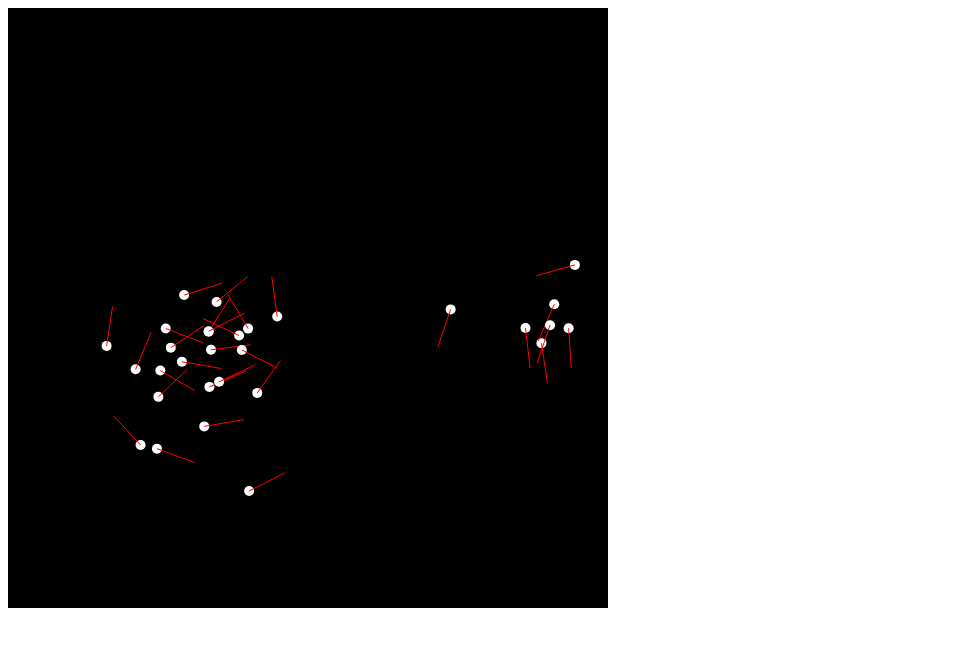
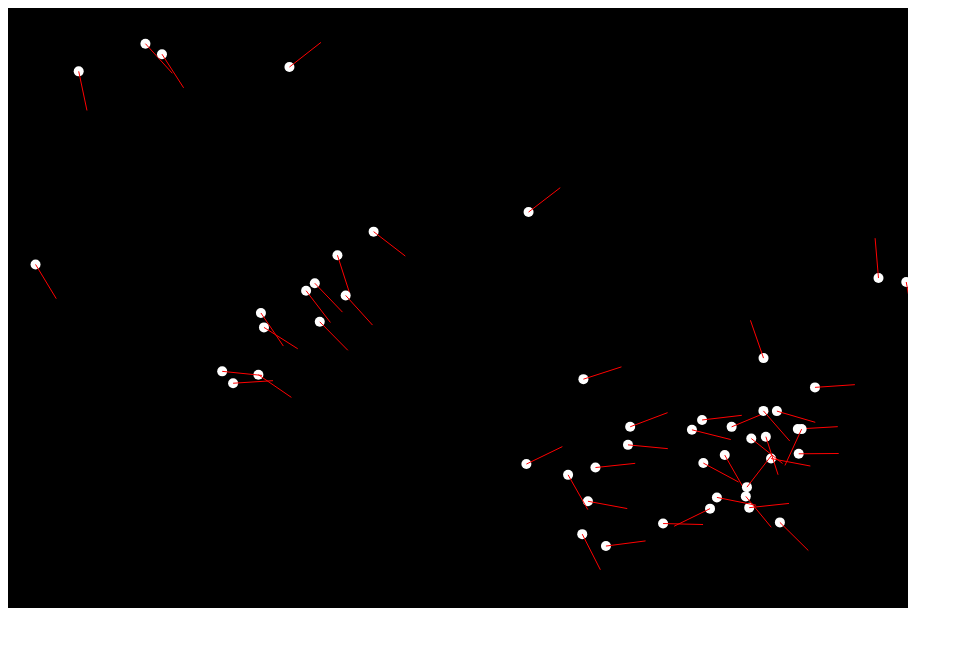
Before and after one commit to TmasGabriel/Boids-js, a plain HTML site: page index.html in a window 1280 px wide. Shown: the whole page, without its empty margins (0-963 px from the left). Drawn offline with Linux system fonts and the light colour scheme.

Commit message:
correct for logic

```diff
--- a/boids.js
+++ b/boids.js
@@ -1,11 +1,11 @@
 // boids.js
-let separationCoef = .0025;
-let alignmentCoef = .0025;
-let cohesionCoef = .00025;
+let separationCoef = .04;
+let alignmentCoef = .02;
+let cohesionCoef = .005;
 
-let seperationRad = 50;
-let cohesionRad = 125;
-let alignmentRad = 125;
+let seperationRad = 40;
+let cohesionRad = 100;
+let alignmentRad = 160;
 
 export class Boid {
     constructor(inputx, inputy) {
@@ -18,7 +18,7 @@ export class Boid {
             y: Math.random() * (2 + 2) - 2
         };
         this.angleRad = Math.atan2(this.vel.y, this.vel.x);
-        this.maxSpeed = 3;
+        this.maxSpeed = 5;
     }
 
     getDist(x, y) {
@@ -40,93 +40,119 @@ export class Boid {
     }
 
     separation(boids) {
-        for (let i = 0; i < boids.length; i++) {
-            for (let j = i + 1; j < boids.length; j++) {
+        for (let otherBoid of boids) {
+            if (otherBoid === this) continue;
             let distComp = {
-                    x: boids[j].pos.x - boids[i].pos.x,
-                    y: boids[j].pos.y - boids[i].pos.y
+                x: otherBoid.pos.x - this.pos.x,
+                y: otherBoid.pos.y - this.pos.y
             };
             let distance = this.getDist(distComp.x, distComp.y);
             if (distance < seperationRad) {
                 let angle = Math.atan2(distComp.y, distComp.x);
-                    boids[i].vel.x -= Math.cos(angle) * separationCoef;
-                    boids[i].vel.y -= Math.sin(angle) * separationCoef;
-                    boids[j].vel.x += Math.cos(angle) * separationCoef;
-                    boids[j].vel.y += Math.sin(angle) * separationCoef;
-                }
+                this.vel.x -= Math.cos(angle) * separationCoef;
+                this.vel.y -= Math.sin(angle) * separationCoef;
+                otherBoid.vel.x += Math.cos(angle) * separationCoef;
+                otherBoid.vel.y += Math.sin(angle) * separationCoef;
             }
         }
     }
 
     alignment(boids) {
-        for (let i = 0; i < boids.length; i++) {
         let totalAngle = 0;
         let numBoids = 0;
-            for (let j = 0; j < boids.length; j++) {
-                if (boids[i] === boids[j]) {
-                    continue;
-                }
-                else {
-                    let distance = this.getDist(boids[j].pos.x - boids[i].pos.x, boids[j].pos.y - boids[i].pos.y);
+        for (let otherBoid of boids) {
+            if (otherBoid === this) continue;
+            let distance = this.getDist(otherBoid.pos.x - this.pos.x, otherBoid.pos.y - this.pos.y);
             if (distance < alignmentRad) {
-                        totalAngle += boids[j].angleRad;
+                totalAngle += otherBoid.angleRad;
                 numBoids += 1;
-                    }
             }
         }
         if (numBoids > 0) {
             let avgAngle = totalAngle / numBoids;
-                boids[i].vel.x += alignmentCoef * Math.cos(avgAngle);
-                boids[i].vel.y += alignmentCoef * Math.sin(avgAngle);
-            }
-        }
-    }
-
-    sneaky(boids) {
-        for (let i = 0; i < boids.length; i++) {
-            if (boids[i].pos.x > 600) {
-                boids[i].pos.x = 0;
-            }
-            if (boids[i].pos.y > 600) {
-                boids[i].pos.y = 0;
-            }
-            if (boids[i].pos.x < 0) {
-                boids[i].pos.x = 600;
-            }
-            if (boids[i].pos.y < 0) {
-                boids[i].pos.y = 600;
-            }
+            this.vel.x += alignmentCoef * Math.cos(avgAngle);
+            this.vel.y += alignmentCoef * Math.sin(avgAngle);
         }
     }
 
     cohesion(boids) {
-        for (let i = 0; i < boids.length; i++) {
-            let total = {
-                x: 0,
-                y: 0
-            };
+        let centerX = 0;
+        let centerY = 0;
         let numBoids = 0;
-            for (let j = 0; j < boids.length; j++) {
-                if (boids[i] === boids[j]) {
-                    continue;
-                }
-                else {
-                    let distance = this.getDist(boids[j].pos.x - boids[i].pos.x, boids[j].pos.y - boids[i].pos.y);
+        for (let otherBoid of boids) {
+            if (otherBoid === this) continue;
+                let distance = this.getDist(otherBoid.pos.x - this.pos.x, otherBoid.pos.y - this.pos.y);
                 if (distance < cohesionRad) {
-                        total.x += boids[j].pos.x;
-                        total.y += boids[j].pos.y;
+                    centerX += otherBoid.pos.x;
+                    centerY += otherBoid.pos.y;
                     numBoids += 1;
                 }
         }
+        if (numBoids) {
+            centerX = centerX / numBoids;
+            centerY = centerY / numBoids;
+            this.vel.x += (centerX - this.pos.x) * cohesionCoef;
+            this.vel.y += (centerY - this.pos.y) * cohesionCoef;
         }
-            if (numBoids > 0) {
-                let avg = {
-                    x: total.x / numBoids,
-                    y: total.y / numBoids
-                };
-                boids[i].vel.x += cohesionCoef * (avg.x - boids[i].pos.x);
-                boids[i].vel.y += cohesionCoef * (avg.y - boids[i].pos.y);
+    }
+
+    sneaky(width, height) {
+        if (this.pos.x > width) {
+            this.pos.x = 0;
+        }
+        if (this.pos.y > height) {
+               this.pos.y = 0;
+        }
+        if (this.pos.x < 0) {
+            this.pos.x = width;
+        }
+        if (this.pos.y < 0) {
+            this.pos.y = height;
+        }
+    }
+
+    keepInBounds(width, height) {
+        let margin = 50;
+        let maxTurn = 20;
+
+        let distFromLeft = this.pos.x;
+        if (distFromLeft < margin) {
+            let factor = (margin - distFromLeft) / margin * maxTurn;
+            this.vel.x += factor;
+        }
+        let distFromRight = width - this.pos.x;
+        if (distFromRight < margin) {
+            let factor = (margin - distFromRight) / margin * maxTurn;
+            this.vel.x -= factor;
+        }
+        let distFromTop = this.pos.y;
+        if (distFromTop < margin) {
+            let factor = (margin - distFromTop) / margin * maxTurn;
+            this.vel.y += factor;
+        }
+        let distFromBottom = height - this.pos.y;
+        if (distFromBottom < margin) {
+            let factor = (margin - distFromBottom) / margin * maxTurn;
+            this.vel.y -= factor;
+        }
+
+        // If the boid has crossed the canvas edges
+        let damping = 1; // Damping factor for the bounce
+        if (this.pos.x < 0) {
+            this.pos.x = 0;
+            this.vel.x = Math.abs(this.vel.x) * damping;
+        }
+        if (this.pos.x > width) {
+            this.pos.x = width;
+            this.vel.x = - Math.abs(this.vel.x) * damping;
+        }
+        if (this.pos.y < 0) {
+            this.pos.y = 0;
+            this.vel.y = Math.abs(this.vel.y) * damping;
+        }
+        if (this.pos.y > height) {
+            this.pos.y = height;
+            this.vel.y = - Math.abs(this.vel.y) * damping;
         }
     }
 }
-}
--- a/index.html
+++ b/index.html
@@ -8,7 +8,7 @@
   <!--<link rel="stylesheet" href="style.css">-->
   </head>
   <body>
-    <canvas id="myCanvas" width="600" height="600"></canvas>
+    <canvas id="myCanvas" width="900" height="600"></canvas>
     <script src="main.js" type="module"></script>
   </body>
 </html>
--- a/main.js
+++ b/main.js
@@ -7,19 +7,20 @@ const ctx = canvas.getContext('2d');
 
 // Create boids
 let boids = [];
-for (let i = 0; i < 30; i++) {
+for (let i = 0; i < 50; i++) {
     boids.push(new Boid(Math.random() * canvas.width, Math.random() * canvas.height));
 }
 
 // Animation loop
 function animate() {
     clearCanvas(ctx, canvas);
-    boids.forEach((boid, index) => {
+    boids.forEach(boid => {
         boid.separation(boids);
         boid.alignment(boids);
         boid.cohesion(boids);
-        boid.sneaky(boids);
+        boid.sneaky(canvas.width, canvas.height);
         boid.update();
+        //boid.keepInBounds(canvas.width, canvas.height);
         drawBoid(ctx, boid);
         drawDir(ctx, boid);
     });
```
Lines whose indentation alone changed are shown as unchanged.
